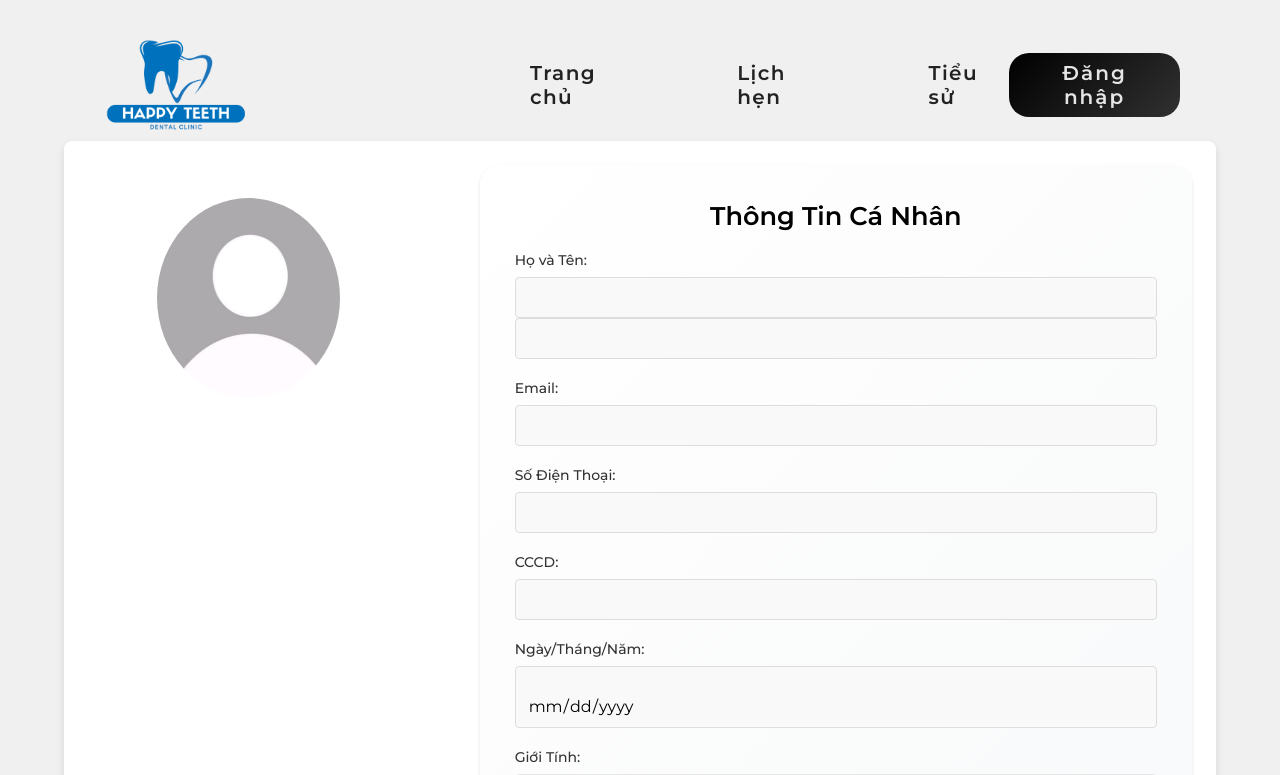
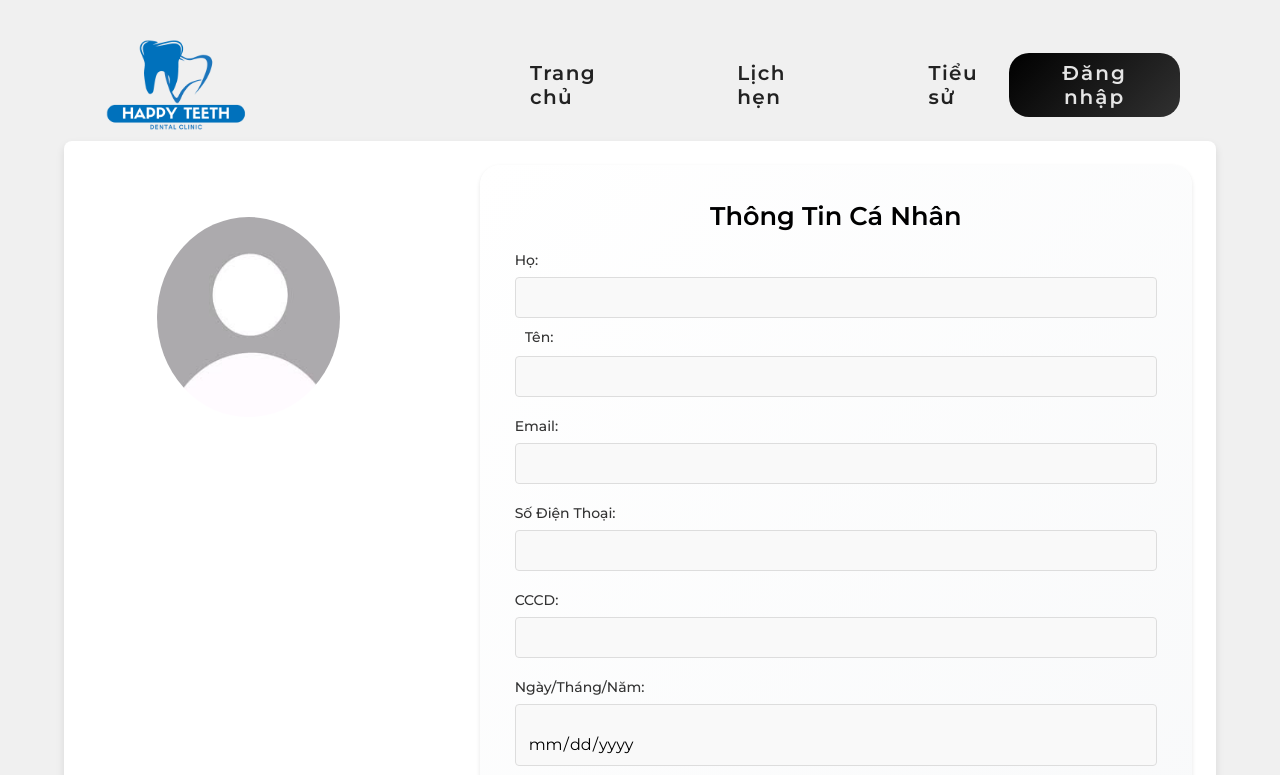
Before and after one commit to Pate0842/Test_Dental_Cilnic, a React (Vite) app in the folder FE/: page /profile in a window 1280 px wide. Shown: the top 775 px of the page. Built offline with nearby package versions, Linux system fonts and the light colour scheme; no server answers.

Commit message:
OK NHÓE A

```diff
--- a/FE/src/pages/Profile.jsx
+++ b/FE/src/pages/Profile.jsx
@@ -102,7 +102,7 @@ const Profile = () => {
           <h5>Thông Tin Cá Nhân</h5>
           <form>
   <div className="form-group">
-    <label>Họ và Tên:</label>
+    <label>Họ:</label>
     <input
       type="text"
       name="firstName"
@@ -110,6 +110,7 @@ const Profile = () => {
       onChange={handleChange}
       disabled={!isEditing}
     />
+    <label style={{margin:10}}>Tên:</label>
     <input
       type="text"
       name="lastName"
```
Also changed, not shown: FE/public/image.png.
